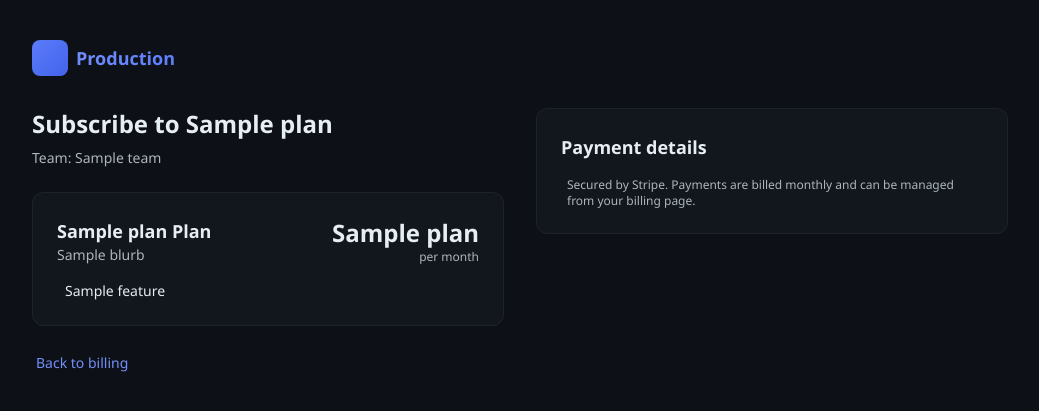
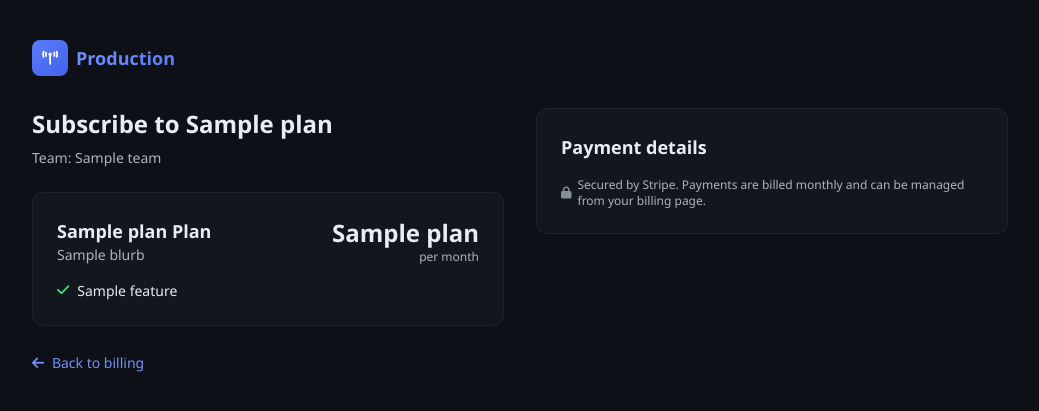
Before and after one commit to voidlinedevelopment/production, a Node server app: template checkout/views/index.ejs in a window 1280 px wide. Shown: the top 411 px of the page, without its empty margins (120-1159 px from the left). Run offline with Node 20, Linux system fonts and the light colour scheme; the template is opened without the code that fills it: most values are stand-ins (such as "Sample title", 1, 10 or a date in 2020); some libraries are stand-ins or nearby versions.

Commit message:
billing: fix Font Awesome icons on checkout/billing pages; default no-subscription teams to Creator checkout instead of Free

```diff
--- a/billing/server.js
+++ b/billing/server.js
@@ -106,7 +106,7 @@ app.post('/api/portal', async (req, res) => {
 
   const sub = await getSubscription(teamId);
   if (!sub || !sub.stripe_customer_id) {
-    return res.redirect(`${CHECKOUT_URL}/?team=${teamId}&plan=${getPlan(sub ? sub.plan : 'free').key}`);
+    return res.redirect(`${CHECKOUT_URL}/?team=${teamId}&plan=creator`);
   }
 
   try {
--- a/billing/views/chooser.ejs
+++ b/billing/views/chooser.ejs
@@ -18,6 +18,7 @@
       }
     };
   </script>
+  <link rel="stylesheet" href="https://cdnjs.cloudflare.com/ajax/libs/font-awesome/6.5.1/css/all.min.css">
   <style>
     body { background-color: #0d1117; color: #e6edf3; font-family: 'Segoe UI', Roboto, Helvetica, Arial, sans-serif; }
     .glass-card { background: rgba(22, 27, 34, 0.6); border: 1px solid rgba(48, 54, 61, 0.4); }
--- a/billing/views/index.ejs
+++ b/billing/views/index.ejs
@@ -21,6 +21,7 @@
       }
     };
   </script>
+  <link rel="stylesheet" href="https://cdnjs.cloudflare.com/ajax/libs/font-awesome/6.5.1/css/all.min.css">
   <style>
     body { background-color: #0d1117; color: #e6edf3; font-family: 'Segoe UI', Roboto, Helvetica, Arial, sans-serif; }
     .glass-card { background: rgba(22, 27, 34, 0.6); border: 1px solid rgba(48, 54, 61, 0.4); }
--- a/billing/views/plans.ejs
+++ b/billing/views/plans.ejs
@@ -18,6 +18,7 @@
       }
     };
   </script>
+  <link rel="stylesheet" href="https://cdnjs.cloudflare.com/ajax/libs/font-awesome/6.5.1/css/all.min.css">
   <style>
     body { background-color: #0d1117; color: #e6edf3; font-family: 'Segoe UI', Roboto, Helvetica, Arial, sans-serif; }
     .glass-card { background: rgba(22, 27, 34, 0.6); border: 1px solid rgba(48, 54, 61, 0.4); }
--- a/checkout/views/index.ejs
+++ b/checkout/views/index.ejs
@@ -21,6 +21,7 @@
       }
     };
   </script>
+  <link rel="stylesheet" href="https://cdnjs.cloudflare.com/ajax/libs/font-awesome/6.5.1/css/all.min.css">
   <style>
     body { background-color: #0d1117; color: #e6edf3; font-family: 'Segoe UI', Roboto, Helvetica, Arial, sans-serif; }
     .glass-card { background: rgba(22, 27, 34, 0.6); border: 1px solid rgba(48, 54, 61, 0.4); }
--- a/checkout/views/not-configured.ejs
+++ b/checkout/views/not-configured.ejs
@@ -5,6 +5,7 @@
   <meta name="viewport" content="width=device-width, initial-scale=1.0">
   <title><%= title %> | Production</title>
   <script src="https://cdn.tailwindcss.com"></script>
+  <link rel="stylesheet" href="https://cdnjs.cloudflare.com/ajax/libs/font-awesome/6.5.1/css/all.min.css">
   <style>
     body { background-color: #0d1117; color: #e6edf3; font-family: 'Segoe UI', Roboto, Helvetica, Arial, sans-serif; }
   </style>
```
